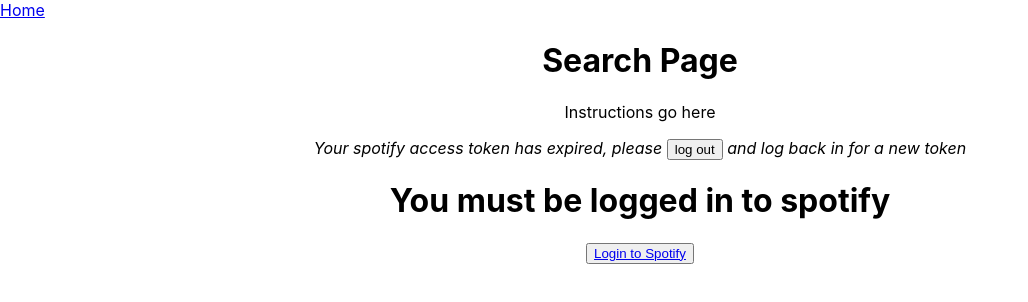
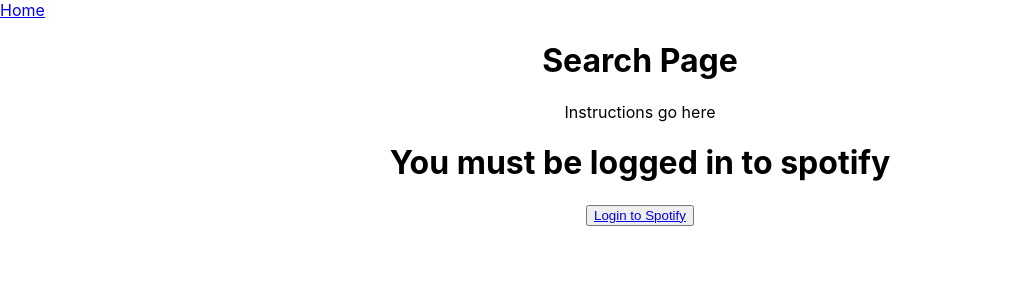
Before and after one commit to nchez/heard-the-wordle-client, a React (Create React App) app: page /search in a window 1280 px wide. Shown: the top 302 px of the page, without its empty margins (0-1028 px from the left). Built offline with nearby package versions, Linux system fonts and the light colour scheme.

Commit message:
change expired initial state

```diff
--- a/src/components/pages/Search.jsx
+++ b/src/components/pages/Search.jsx
@@ -12,7 +12,7 @@
     const [artists, setArtists] = useState([])
     const [artistId, setArtistId] = useState('')
     const [artistName, setArtistName] = useState('')
-    const [expired, setExpired] = useState(true)
+    const [expired, setExpired] = useState(false)
 
     const searchArtists = async e => {
         try {
```
